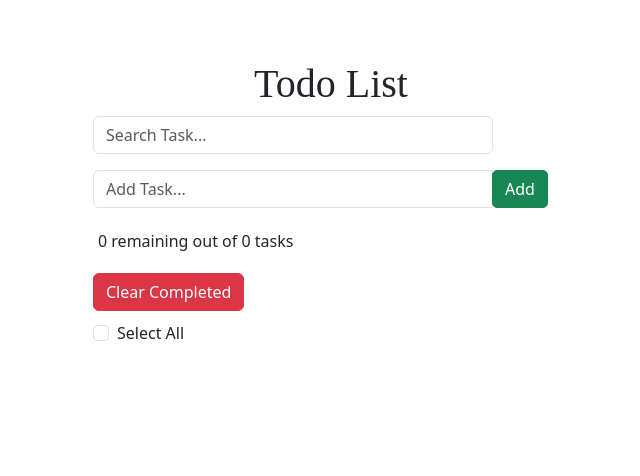
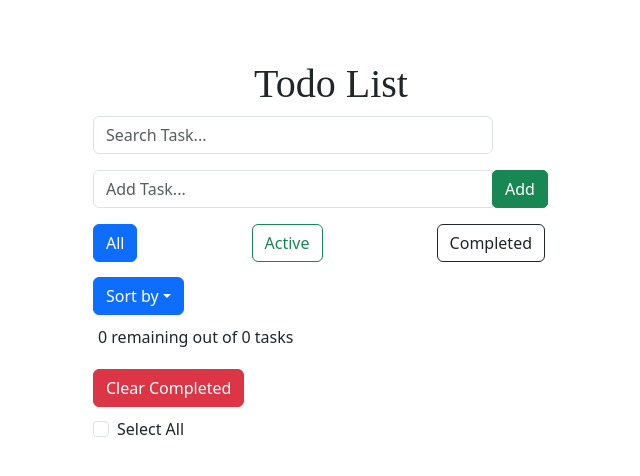
Before and after one commit to shakerbillo/todoApp, a React (Create React App) app: page / in a window 1280 px wide. Shown: the top 476 px of the page, without its empty margins (309-949 px from the left). Built offline with nearby package versions, Linux system fonts and the light colour scheme.

Commit message:
added filter options

```diff
--- a/src/App.css
+++ b/src/App.css
@@ -58,5 +58,17 @@ form input {
 .clear{
 	margin-top: 15px;
 	margin-bottom: 5px;
-	margin-right: 50px;
+
 }
+
+.filter{
+	display: flex;
+	justify-content: space-between;
+	margin-right: 1.5rem;
+
+}
+
+.sort{
+	margin-top: 15px;
+	margin-bottom: 5px;
+}
--- a/src/App.js
+++ b/src/App.js
@@ -6,11 +6,13 @@ import AddTask from './components/AddTask';
 import { useEffect, useState } from 'react';
 import { v4 as uuidv4 } from 'uuid';
 import SearchTask from './components/SearchTask';
+import FilterOption from './components/FilterOption';
+import SortOption from './components/SortOption';
 
 const App = () => {
 	const [tasks, setTasks] = useState([]);
 	const [search, setSearch] = useState('');
-
+	const [filter, setFilter] = useState('All');
 
 	// Add Task
 	const handleAddTask = (title) => {
@@ -39,11 +41,11 @@ const App = () => {
 
 	// handleDelete
 	const handleDeleteTask = (id) => {
-		setTasks(
-			tasks.filter((task) => {
-				return task.id !== id;
-			})
-		);
+		const updatedTasks = tasks.filter((task) => {
+			return task.id !== id;
+		});
+		setTasks(updatedTasks);
+		localStorage.setItem('tasks', JSON.stringify(updatedTasks));
 	};
 
 	// function to toggle the selection status of all tasks
@@ -54,21 +56,12 @@ const App = () => {
 		setTasks(updatedTasks);
 	};
 
-
-
-
-
 	// clear completed tasks
 	const clearCompletedTasks = () => {
-		// const confirmed = window.confirm(
-		// 	'Are you sure you want to clear completed tasks?'
-		// );
-		// if (confirmed) {
-			const updatedTasks = tasks.filter((task) => !task.completed);
-			setTasks(updatedTasks);
+		const updatedTasks = tasks.filter((task) => !task.completed);
+		setTasks(updatedTasks);
 
-			localStorage.setItem('tasks', JSON.stringify(updatedTasks));
-
+		localStorage.setItem('tasks', JSON.stringify(updatedTasks));
 	};
 
 	// handleComplete
@@ -89,8 +82,19 @@ const App = () => {
 		setSearch(e.target.value);
 	};
 
+	// Filter tasks based on the selected filter
+	const applyFilter = () => {
+		if (filter === 'All') {
+			return tasks;
+		} else if (filter === 'Active') {
+			return tasks.filter((task) => !task.completed);
+		} else if (filter === 'Completed') {
+			return tasks.filter((task) => task.completed);
+		}
+	};
+
 	// Search Filter
-	const filteredTasks = tasks.filter((task) => {
+	const filteredTasks = applyFilter().filter((task) => {
 		return search.toLowerCase() === ''
 			? task
 			: task.title.toLowerCase().includes(search);
@@ -98,13 +102,6 @@ const App = () => {
 
 	// task counter
 	const remaining = filteredTasks.filter((task) => !task.completed).length;
-
-	// let remaining = 0;
-	// for (let i = 0; i < tasks.length; i++) {
-	// 	if (tasks[i].completed === false) {
-	// 		remaining = remaining + 1;
-	// 	}
-	// }
 
 	// Save todos to local storage
 	useEffect(() => {
@@ -126,6 +123,8 @@ const App = () => {
 			<h1>Todo List</h1>
 			<SearchTask search={search} onSearch={handleSearchChange} />
 			<AddTask onAddTask={handleAddTask} />
+			<FilterOption filter={filter} setFilter={setFilter} />
+			<SortOption />
 			<TaskList
 				onSelectAll={handleSelectAll}
 				onClearCompleted={clearCompletedTasks}
--- /dev/null
+++ b/src/components/FilterOption.js
@@ -0,0 +1,46 @@
+const FilterOption = ({ filter, setFilter }) => {
+	// handle All
+	const handleAllClick = () => {
+		setFilter('All');
+	};
+	const handleActiveClick = () => {
+		setFilter('Active');
+	};
+
+	const handleCompletedClick = () => {
+		setFilter('Completed');
+	};
+	return (
+		<div className="filter">
+			<button
+				type="button"
+				className={`btn btn-outline-primary ${
+					filter === 'All' ? 'active' : ''
+				}`}
+				onClick={handleAllClick}
+			>
+				All
+			</button>
+			<button
+				type="button"
+				className={`btn btn-outline-success ${
+					filter === 'Active' ? 'active' : ''
+				}`}
+				onClick={handleActiveClick}
+			>
+				Active
+			</button>
+			<button
+				type="button"
+				className={`btn btn-outline-dark ${
+					filter === 'Completed' ? 'active' : ''
+				}`}
+				onClick={handleCompletedClick}
+			>
+				Completed
+			</button>
+		</div>
+	);
+};
+
+export default FilterOption;
--- /dev/null
+++ b/src/components/SortOption.js
@@ -0,0 +1,17 @@
+import React from 'react';
+import Dropdown from 'react-bootstrap/Dropdown';
+import DropdownButton from 'react-bootstrap/DropdownButton';
+
+const SortOption = () => {
+	return (
+		<div className="sort">
+			<DropdownButton id="dropdown-basic-button" title="Sort by">
+				<Dropdown.Item href="#/alphabetical">Alphabetical Order</Dropdown.Item>
+				<Dropdown.Item href="#/date">Due Date</Dropdown.Item>
+				<Dropdown.Item href="#/priority">Priority</Dropdown.Item>
+			</DropdownButton>
+		</div>
+	);
+};
+
+export default SortOption;
```
